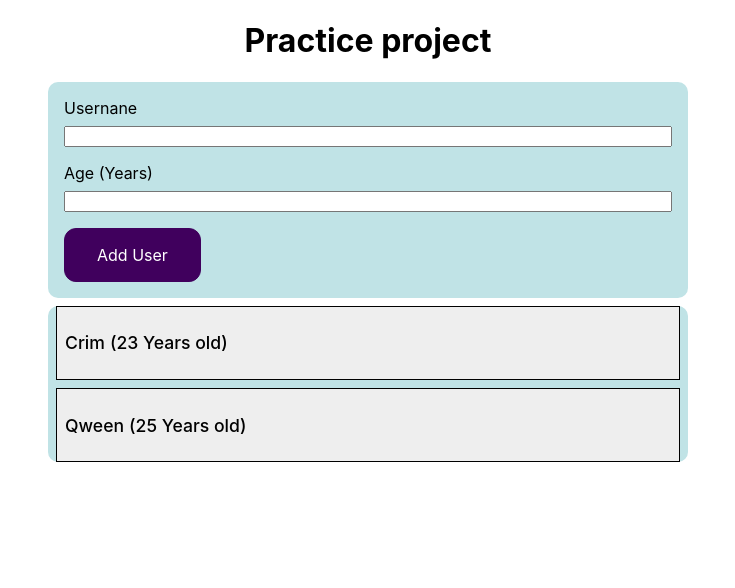
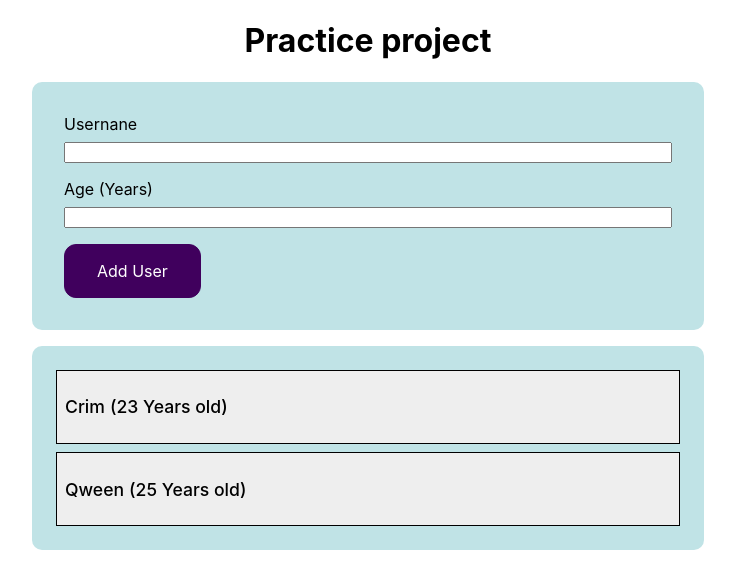
Before and after one commit to kinly19/Practice-Project-Adding-new-users, a React (Create React App) app: page / in a window 1280 px wide. Shown: the top 588 px of the page, without its empty margins (272-1007 px from the left). Built offline with nearby package versions, Linux system fonts and the light colour scheme.

Commit message:
Card.scss fix layout to allow more margin and padding

```diff
--- a/src/components/UI/Card.scss
+++ b/src/components/UI/Card.scss
@@ -2,6 +2,8 @@
     background-color: rgb(192, 227, 230);
     height: auto;
     width: 50%;
-    margin: auto;
+    margin: 1rem auto;
     border-radius: 10px;
+    padding: 1rem;
+
 }
```
